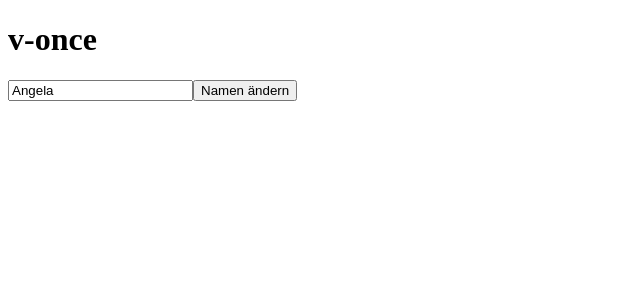
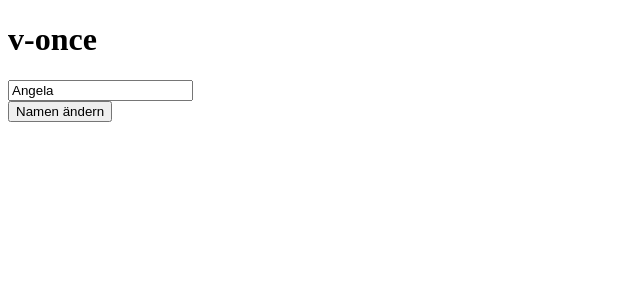
Before and after one commit to siggi-ai/Vue-Practice, a Vue app: page / in a window 1280 px wide. Shown: the top 300 px of the page, without its empty margins (0-640 px from the left). Built offline with nearby package versions, Linux system fonts and the light colour scheme.

Commit message:
v-once again

```diff
--- a/src/App.vue
+++ b/src/App.vue
@@ -1,7 +1,9 @@
 <template>
   <div>
     <h1>v-once</h1>
-    <input type="text" id="firstName" v-model="form.firstName" />
+    <div v-once>
+      <input type="text" id="firstName" v-model="form.firstName" />
+    </div>
     <button v-on:click="form.firstName = 'Annalena'">Namen ändern</button>
   </div>
 </template>
```
